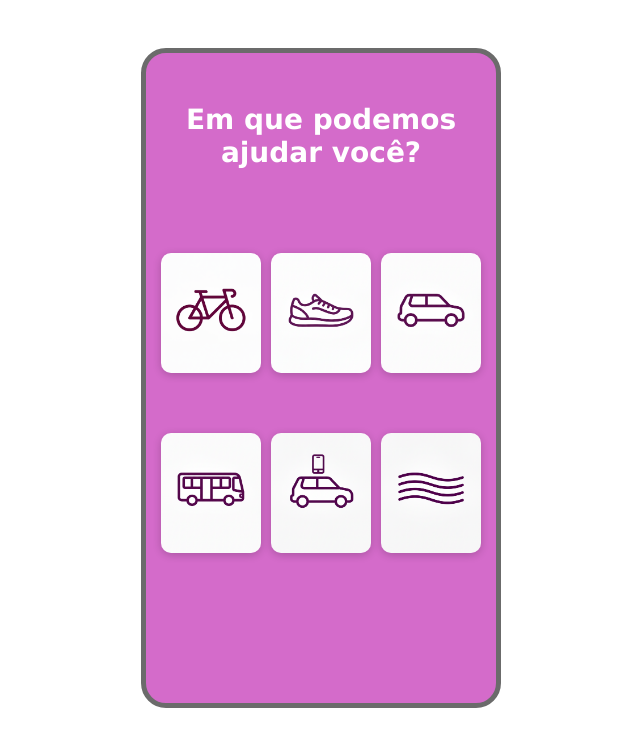
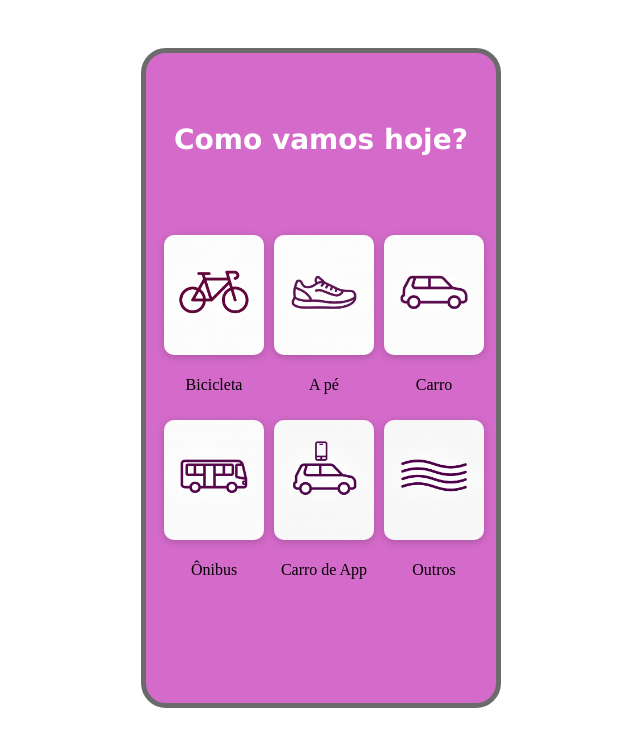
Before and after one commit to senacrs-emti/2025-1MA-cidadeconectada-G09, a plain HTML site: page primeiratela.html in a window 1280 px wide. Shown: the whole page, without its empty margins (367-1007 px from the left). Drawn offline with Linux system fonts and the light colour scheme.

Commit message:
primeira tela,alterações
alterei tudo. ontem a noite meu commit não foi entao estou apenas copiando do computador de casa. agrupei a imagem do  grid com os nomes respectivos dos icones

```diff
--- a/primeiratela.html
+++ b/primeiratela.html
@@ -3,44 +3,44 @@
 <head>
     <meta charset="UTF-8">
     <meta name="viewport" content="width=device-width, initial-scale=1.0">
-    <title>Document</title>
+    <title>VAGmaps</title>
     <link rel="stylesheet" href="style.css">
 </head>
+<body>
+                   <div id="TelaToda"></div>
+  <div id="bloco">
+  <h1> Como vamos hoje?</h1>
 
+<div class="imagenscomoir">
+    <div class="icone" data-modo="bike">
+        <img src="./bike.png" alt="Bicicleta">
+        <p class="icone-nome">Bicicleta</p>
+    </div>
 
+    <div class="icone" data-modo="andar">
+        <img src="./sapato.png" alt="A pé">
+        <p class="icone-nome">A pé</p>
+    </div>
+    <div class="icone" data-modo="carro">
+        <img src="./carro.png" alt="Carro Particular">
+        <p class="icone-nome">Carro</p>
+    </div>
 
-<body>
+    <div class="icone" data-modo="onibus">
+        <img src="./onibus.png" alt="Ônibus">
+        <p class="icone-nome">Ônibus</p>
+    </div>
 
-  <div id="bloco">
-  <h1> Em que podemos <br> ajudar você?</h1>
+    <div class="icone" data-modo="app">
+        <img src="./carro de aplicativo.png" alt="Carro de Aplicativo">
+        <p class="icone-nome">Carro de App</p>
+    </div>
 
-       <!--<ul class="lista">
-            <li>pedalando</li>
-            <li>caminhando</li>
-            <li>dirigindo</li>
-            <li>onibus</li>
-            <li>carro de aplicativo</li>
-            <li>outros</li>
-        </ul>-->
-
-
-      <div class="imagensComoIr">
-        <img src="./bike.png" id="btnBike"  alt="">
-        <img src="./sapato.png"  id="correr"  alt="">
-        <img src="./carro.png" id="carro" alt="">
-        <img src="./onibus.png" id="onibus" alt="">
-        <img src="./carro de aplicativo.png" id="aplicativo" alt="">
-        <img src="./outros.png" id="outros." alt="">
-      </div>
-
-
-
-
-
-
-
-
-
+    <div class="icone" data-modo="outros">
+        <img src="./outros.png" alt="Outros Modos">
+        <p class="icone-nome">Outros</p>
+    </div>
+</div>
     <script src="./script.js"></script>
  </div>
 </body>
--- a/style.css
+++ b/style.css
@@ -11,37 +11,45 @@
 }
 h1{
     font-size: 28px;
-    margin-top: 50px;
+    margin-top: 70px;
     font-family: Verdana, Geneva, Tahoma, sans-serif;
     color: white;
     text-align: center;
 }
-
-.imagensComoIr{
+.imagenscomoir {
     display: grid;
     grid-template-columns: repeat(3, 1fr);
     gap: 10px;
-    padding: 15px;
-    padding-right: 30%;
+    padding: 60px 18px;
     justify-items: center;
     align-items: center;
     margin: 0 auto;
 }
-.imagensComoIr img{
-    margin-top: 50px;
+.icone {
+    display: flex;
+    flex-direction: column;
+    align-items: center;
+    cursor: pointer;
+}
+.icone img {
+
     width: 100px;
     height: 120px;
     border-radius: 10px;
     object-fit: cover;
     box-shadow: 0 2px 8px rgba(0, 0, 0, 0.2);
     transition: transform 0.3s ease;
+    margin-bottom: 5px;
 }
-.imagensComoIr img:hover {
+.icone.icone-nome {
+    font-size: 14px;
+    font-family: Arial, sans-serif;
+    color: #272727;
+    text-align: center;
+    margin: 0;
+}
+.icone:hover img {
     transform: scale(1.1);
-}
-ul li {
-    list-style: none;
-    display: inline-block;
 }
 
 
```
